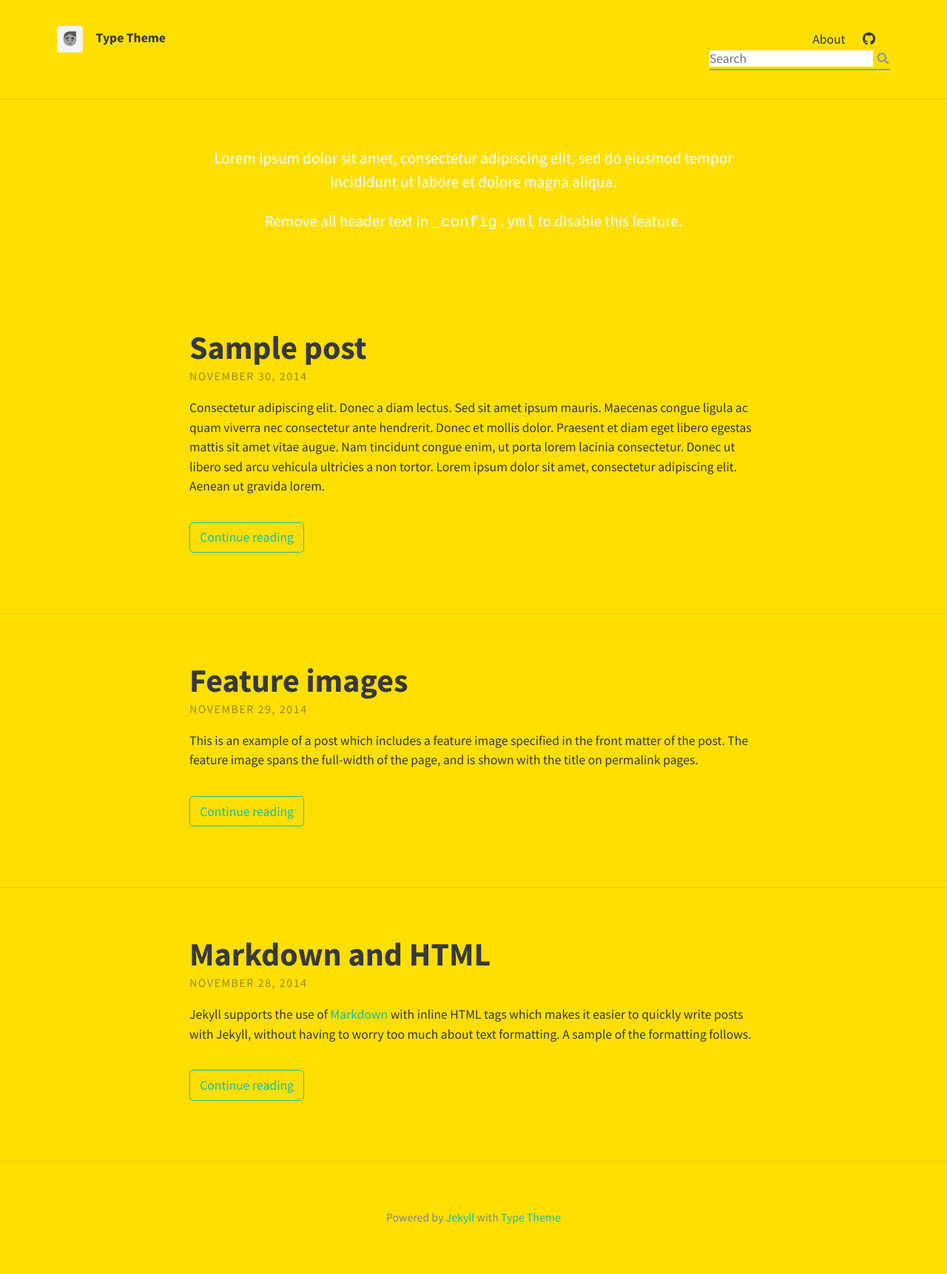
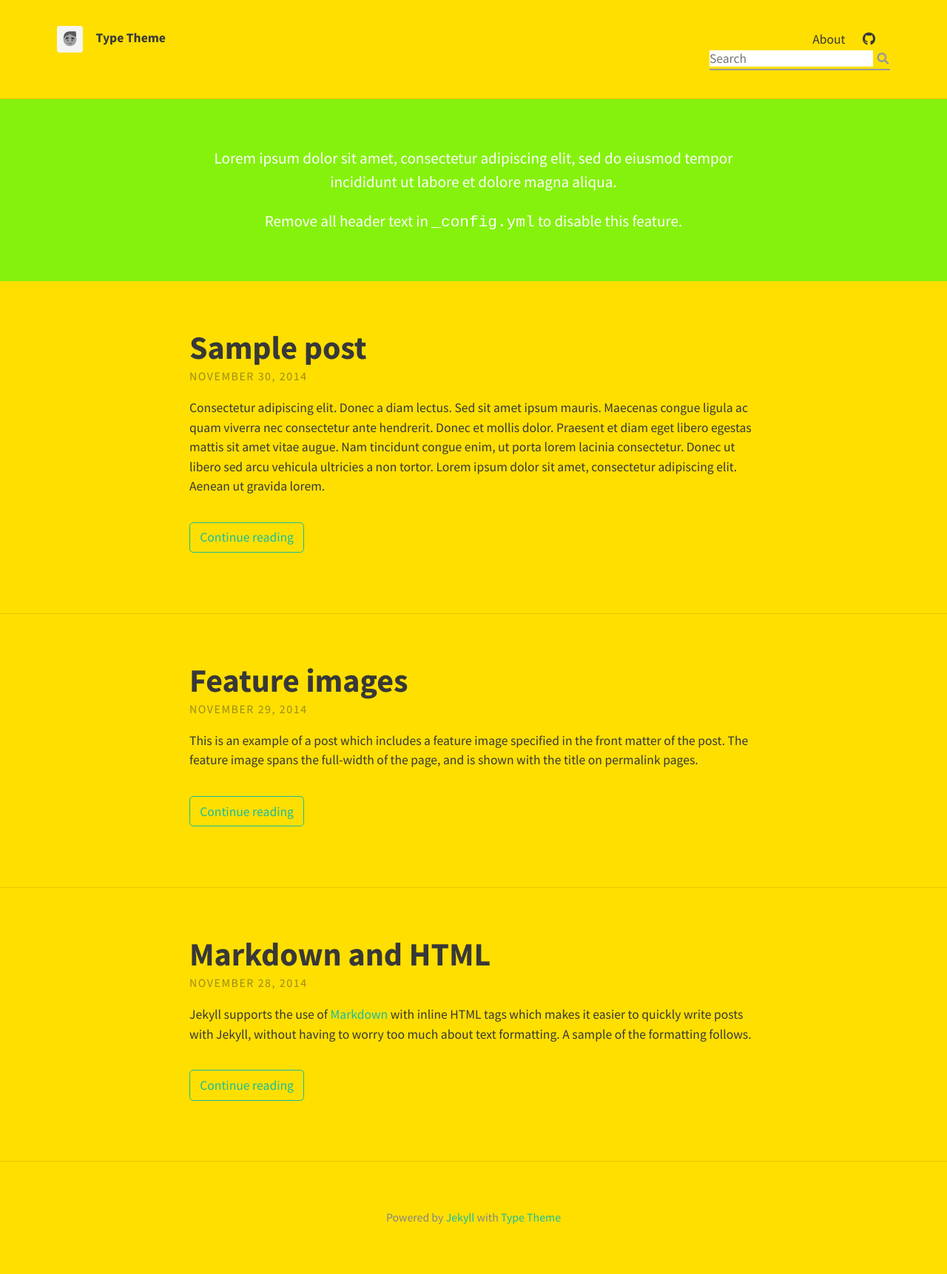
Before and after one commit to rynLu76/rynLu76.github.io, a Jekyll site: the page built from index.html, in a window 1280 px wide. Shown: the whole page at 74% size. Built offline with Jekyll 4.4.1, drawn with Linux system fonts in a browser that asks for light colours; nearby versions of some CDN libraries; the list of posts is cut into pages by our own code.

Commit message:
Update _variables.scss

```diff
--- a/_sass/base/_variables.scss
+++ b/_sass/base/_variables.scss
@@ -32,6 +32,6 @@ $feature-image-text-color: #fff !default;
 $feature-image-size: cover !default; // options include "cover", "contain", "auto"
 
 // Header description box
-$header-desc-background-color: #ffdf00 !default;
+$header-desc-background-color: #85f20d !default;
 $header-desc-text-color: #FFF !default;
 $header-desc-link-color: #02453D !default;
```
